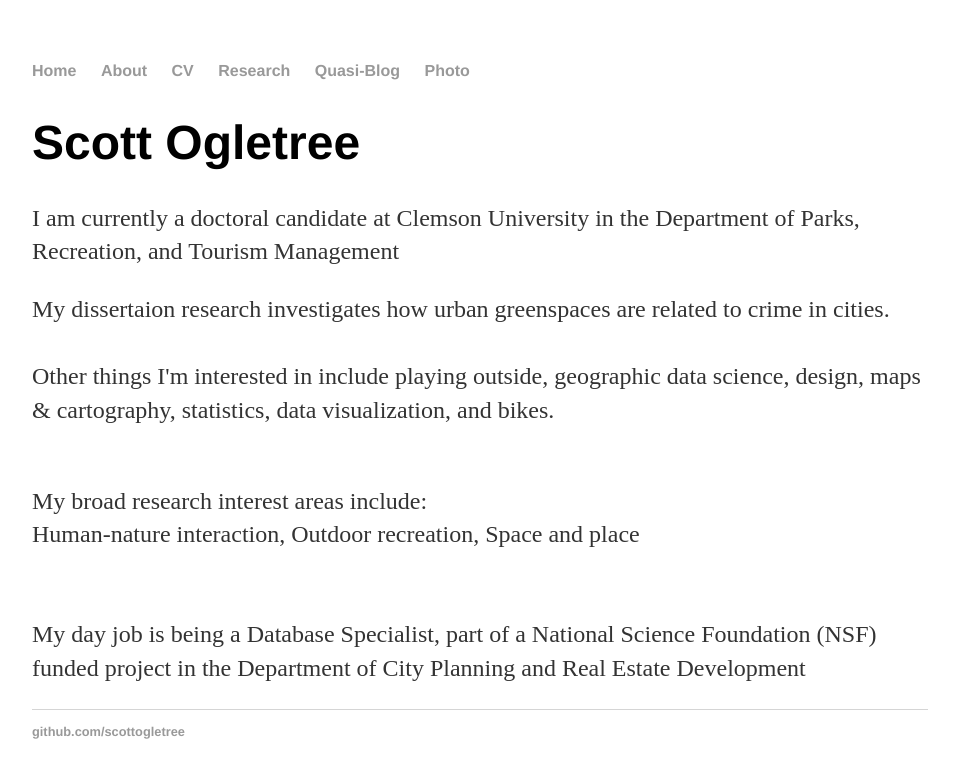
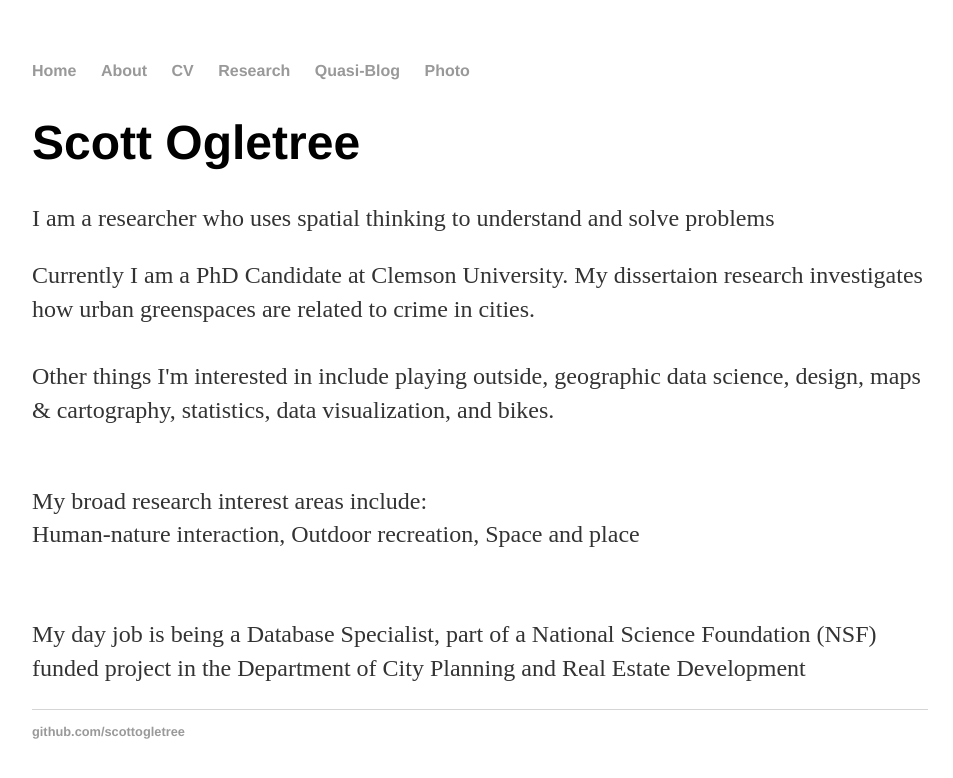
Before and after one commit to scottogletree/ogletrees.github.io, a Jekyll site: the page built from index.html, in a window 1280 px wide. Shown: the top 778 px of the page, without its empty margins (160-1113 px from the left). Built offline with Jekyll 4.4.1, drawn with Linux system fonts in a browser that asks for light colours.

Commit message:
Change description

```diff
--- a/index.html
+++ b/index.html
@@ -5,12 +5,12 @@ title: S Ogletree
 
 		<div class="blurb">
 			<h1>Scott Ogletree</h1>
-			<p>I am currently a doctoral candidate at Clemson University in the Department of Parks, Recreation, and Tourism Management</p>
+			<p>I am a researcher who uses spatial thinking to understand and solve problems</p>
 		</div>
 
 
 
-<p>My dissertaion research investigates how urban greenspaces are related to crime in cities.<br>
+<p>Currently I am a PhD Candidate at Clemson University. My dissertaion research investigates how urban greenspaces are related to crime in cities.<br>
 <br>
 Other things I'm interested in include playing outside, geographic data science, design, maps & cartography, statistics, data visualization, and bikes.<br>
 <br>
```
